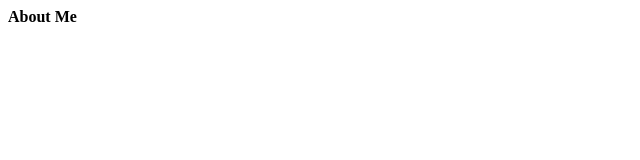
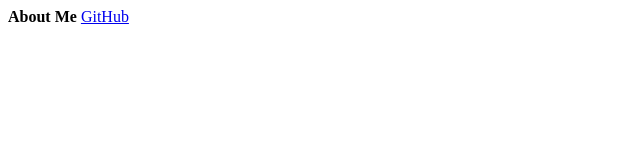
Before and after one commit to xkid/xkid.github.io, a plain HTML site: page index.html in a window 1280 px wide. Shown: the full height of the page, 0-640 px from the left. Drawn offline with Linux system fonts and the light colour scheme.

Commit message:
minor change

```diff
--- a/index.html
+++ b/index.html
@@ -5,5 +5,6 @@
 	</head>
 	<body>
 		<b>About Me</b>
+		<a href="http://github.com/xkid">GitHub</a>
 	</body>
 </html>
```
